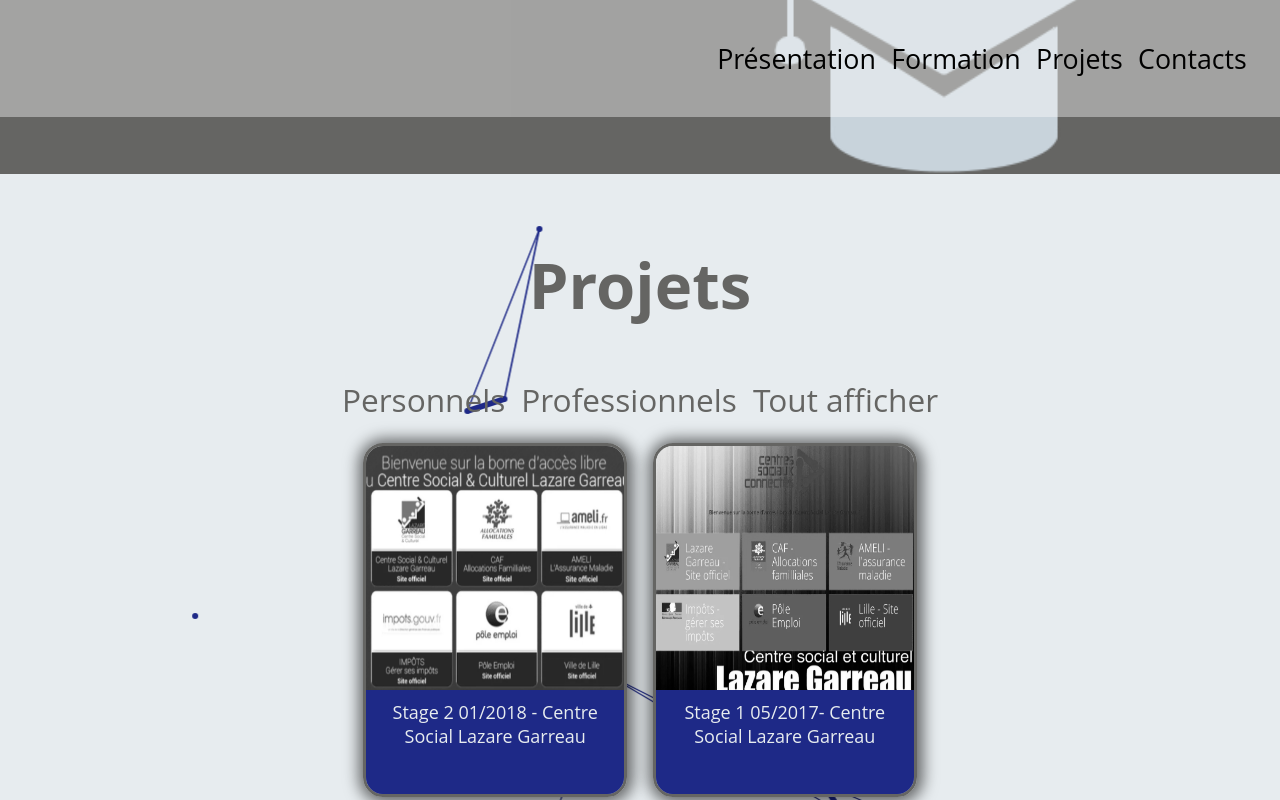
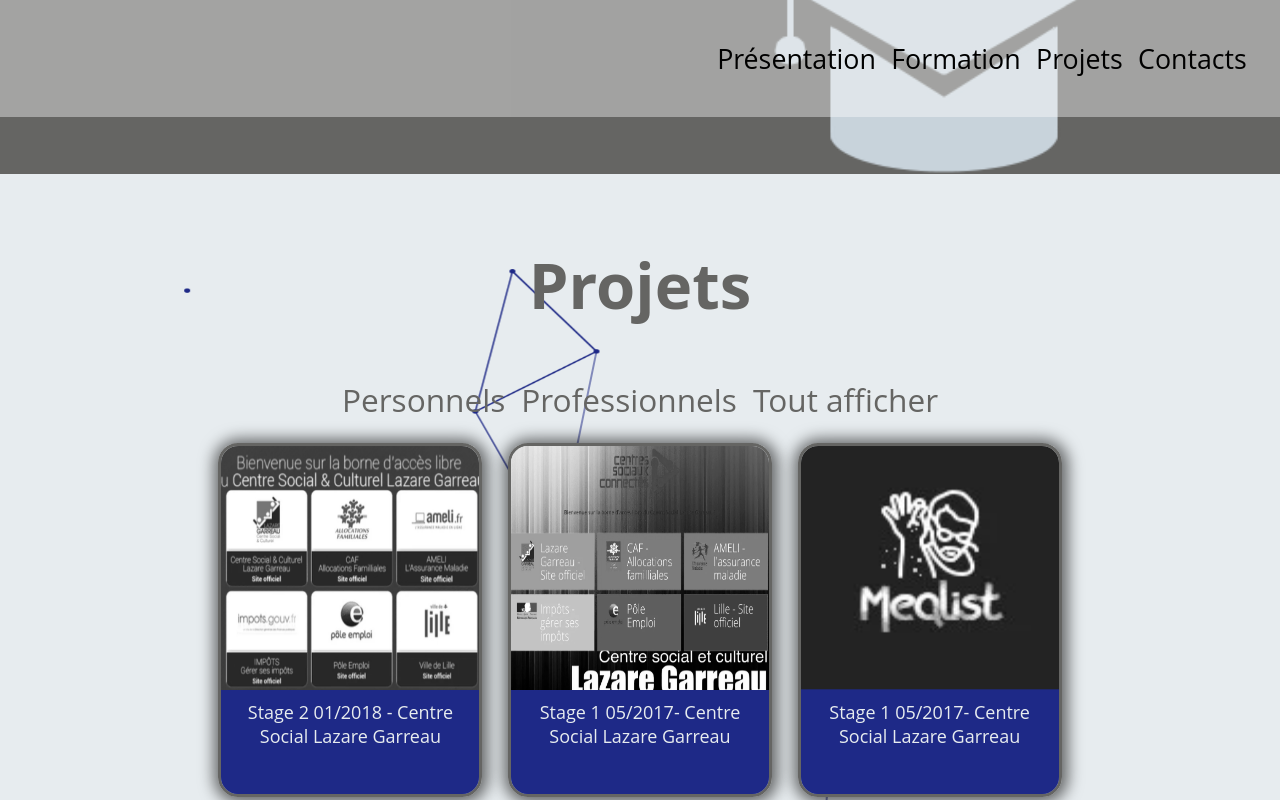
Before and after one commit to gaelbrct59/portfoliov2, an Angular app: page / in a window 1280 px wide. Both pictures are taken after a click on the element "Professionnels". Shown: the part 3279-4079 px from the top of the page. Built offline with nearby package versions, Linux system fonts and the light colour scheme.

Commit message:
add android project

```diff
--- a/src/app/background-container/projets/projets.component.html
+++ b/src/app/background-container/projets/projets.component.html
@@ -89,6 +89,28 @@
           <br>
           Dans ma deuxieme partie de stage, création d'une borne d'accueil tactile pour les utilisateurs du centre.
           <div id="langages"> VISUAL BASIC / HTML / CSS / Linux </div>
+        </div>
+      </div>
+
+      <div class="titre-projet">
+        Stage 1 05/2017- Centre Social Lazare Garreau
+      </div>
+    </div>
+
+
+    <div class="projet professionnel" id="stage2017" style="--timer:5;">
+      <img src="../../../assets/img/logomealist.webp" loading="lazy">
+
+      <div class="presentation-projet">
+        <div id="titre-presentation-projet">
+          Application Android
+        </div>
+        <div id="trait-sep-pres-projet"></div>
+        <div id="description-presentation-projet">
+          Nous devions programmer une application Android avec un cahier des charges précis.
+          <br>
+          Nous avons décidé de créer une application de recherche de repas, qui affiche les ingrédients à partir d'une API.
+          <div id="langages"> Java Android / xml </div>
         </div>
       </div>
 
--- a/src/app/background-container/projets/projets.component.ts
+++ b/src/app/background-container/projets/projets.component.ts
@@ -41,6 +41,10 @@
   openlinkreact(){
     window.open("https://gael-bricout.herokuapp.com/");
     // document.getElementById("projet-react").style.display = "none";
+  }
+
+  openlinkmealist(){
+    window.open("https://github.com/gaelbrct59/mealist");
   }
 
   modalStage2018(){
```
Also changed, not shown: src/assets/img/logomealist.webp (added).
